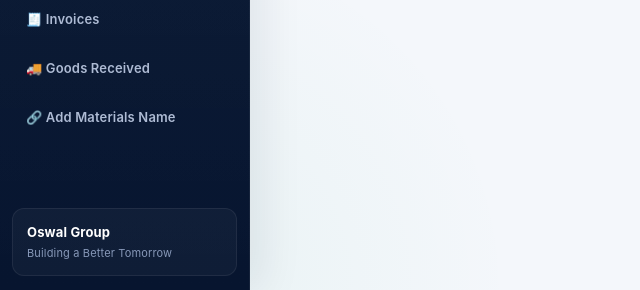
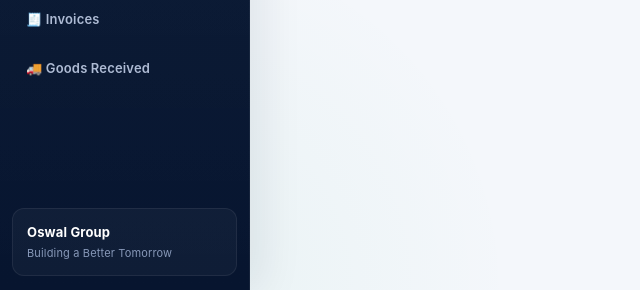
Before and after one commit to mmondalsystems-ai/Purchase-IMS, a FastAPI app: page / in a window 1280 px wide. Shown: the part 510-800 px from the top of the page, without its empty margins (0-640 px from the left). Run offline with FastAPI, Linux system fonts and the light colour scheme; the visitor is signed in with stand-in values (Sample User, id 1); parts of the project's set-up code (start-up, migrations or seed data) failed here and were passed over; some libraries are stand-ins or nearby versions.

Commit message:
Remove 'Add Materials Name' link from navigation

```diff
--- a/templates/index.html
+++ b/templates/index.html
@@ -724,7 +724,6 @@
         <div class="nav-item" data-page="purchaseOrder" onclick="navigate('purchaseOrder', this)">🛒 Purchase Order</div>
         <div class="nav-item" data-page="invoices" onclick="navigate('invoices', this)">🧾 Invoices</div>
         <div class="nav-item" data-page="goodsReceived" onclick="navigate('goodsReceived', this)">🚚 Goods Received</div>
-        <div class="nav-item" onclick="window.open('https://script.google.com/macros/s/AKfycbwBr6Mk_VUlU6ztB-jN2n_3eqraAZTlDMNbl4QvvYct79u2jNTjKkGJ6Nj2RCB4_Cw1/exec', '_blank')">🔗 Add Materials Name</div>
       </nav>
       <div class="footer"><b>Oswal Group</b>Building a Better Tomorrow</div>
     </div>
```
